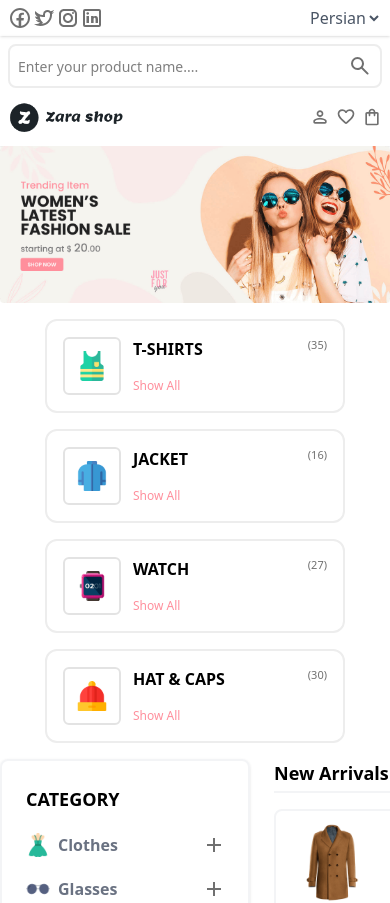
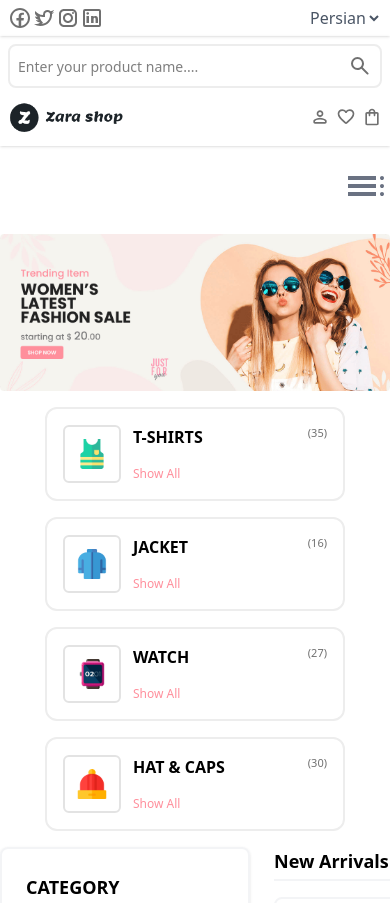
Before and after one commit to zahranoori1996/zarashop, a React (Vite) app: page / in a window 390 px wide. Shown: the top 903 px of the page. Built offline with nearby package versions, Linux system fonts and the light colour scheme.

Commit message:
responsive menu

```diff
--- a/src/components/Navbar/Menu.tsx
+++ b/src/components/Navbar/Menu.tsx
@@ -1,8 +1,9 @@
-import React from "react";
+import React, { useState } from "react";
 import Container from "../Container/Container";
 import { Link } from "react-router-dom";
 
 function Menu() {
+  const [isShowMenu,setIsShowMenu] = useState(false)
   const menuItems = [
     { path: "/", title: "Home" },
     { path: "/categories", title: "Categories" },
@@ -13,10 +14,17 @@ function Menu() {
     { path: "/blog", title: "Blog" },
     { path: "/hotoffer", title: "Hot Offer" },
   ];
+
+
   return (
     <Container>
-      <nav className="py-4 max-md:hidden">
-        <ul className="flex gap-7 justify-center font-semibold text-[#494949] text-[17px] ">
+      <nav className="py-4 ">
+      <div className="flex justify-end pb-2">
+      <img onClick={()=> setIsShowMenu(!isShowMenu)} className="hidden max-md:block w-[48px] cursor-pointer" src="./src/assets/icons/menu-burger.svg"/>
+      </div>
+        <ul className={`flex gap-7 justify-center font-semibold text-[#494949] text-[17px]
+        ${isShowMenu ? 'max-md:flex-col' : 'max-md:hidden'}
+        `}>
           {menuItems.map((item, index) => (
             <li key={index}>
               <Link to={item.path}>{item.title.toLocaleUpperCase()}</Link>
```
Also changed, not shown: src/assets/icons/menu-burger.svg (added).
